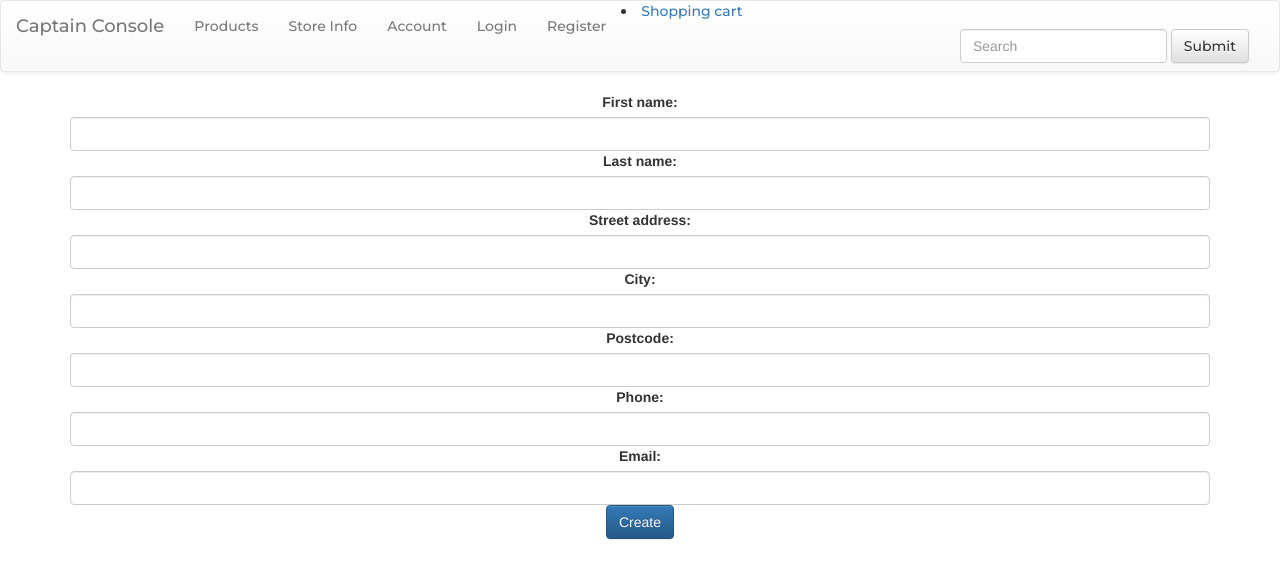
After one commit to runarlevi/VN2_hopur54, a Django app: page /shoppingcart/checkout in a window 1280 px wide. The commit adds this page. Shown: the top 579 px of the page. Run offline with Django 3.2, Linux system fonts and the light colour scheme; some libraries are stand-ins or nearby versions.

Commit message:
vonandi fer ekki allt í fokk

```diff
--- a/captain_console/urls.py
+++ b/captain_console/urls.py
@@ -23,5 +23,5 @@ urlpatterns = [
     path('storeinfo/', include('store_info.urls')),
     path('account/', include('account.urls')),
     path('user/', include('user.urls')),
-    path('shoppingcart/', include('cart.urls')),
+    path('shoppingcart/', include('cart.urls'))
 ]
--- /dev/null
+++ b/cart/forms/checkout_form.py
@@ -0,0 +1,18 @@
+from django.forms import ModelForm, widgets
+
+from cart.models import ShoppingCart, CheckoutForm
+
+
+class CheckoutForms(ModelForm):
+    class Meta:
+        model = CheckoutForm
+        exclude = ['id']
+        widgets = {
+            'first_name': widgets.TextInput(attrs={'class': 'form-control'}),
+            'last_name': widgets.TextInput(attrs={'class': 'form-control'}),
+            'street_address': widgets.TextInput(attrs={'class': 'form-control'}),
+            'city': widgets.TextInput(attrs={'class': 'form-control'}),
+            'postcode': widgets.TextInput(attrs={'class': 'form-control'}),
+            'phone': widgets.TextInput(attrs={'class': 'form-control'}),
+            'email': widgets.TextInput(attrs={'class': 'form-control'}),
+        }
--- a/cart/models.py
+++ b/cart/models.py
@@ -1,12 +1,22 @@
 from django.db import models
+from django.utils.deconstruct import deconstructible
+
 from products.models import Product
 from user.models import Profile
 
 class ShoppingCart(models.Model):
     user = models.ForeignKey(Profile, on_delete=models.CASCADE)
     product = models.ForeignKey(Product, on_delete=models.CASCADE)
-    price = models.FloatField(Product.price)
     quantity = models.DecimalField(max_digits=5, decimal_places=0)
 
     def __str__(self):
         return str(self.product_id)
+
+class CheckoutForm(models.Model):
+    first_name = models.CharField(max_length=30)
+    last_name = models.CharField(max_length=30)
+    street_address = models.CharField(max_length=30)
+    city = models.CharField(max_length=30)
+    postcode = models.CharField(max_length=30)
+    phone = models.CharField(max_length=30)
+    email = models.EmailField(max_length=100)
--- a/cart/urls.py
+++ b/cart/urls.py
@@ -2,6 +2,6 @@ from django.urls import path
 from . import views
 
 urlpatterns = [
-    # http://localhost:8000/home
-    path('', views.index, name="shopping-cart-index"),
+    path('<int:id>', views.index, name="shopping-cart-index"),
+    path('checkout', views.checkout, name="checkout")
 ]
--- a/cart/views.py
+++ b/cart/views.py
@@ -1,7 +1,22 @@
-from django.shortcuts import render
-from cart.models import ShoppingCart
+from django.shortcuts import render, redirect
+
+from cart.forms.checkout_form import CheckoutForms
+from cart.models import ShoppingCart, CheckoutForm
 
 
-def index(request):
+def index(request, id):
     context = {'cart': ShoppingCart.objects.all()}
     return render(request, 'cart/index.html', context)
+
+
+def checkout(request):
+    if request.method == 'POST':
+        form = CheckoutForms(request.POST)
+        if form.is_valid():
+            form.save()
+            return redirect('home-index')
+    else:
+        form = CheckoutForms()
+    return render(request, 'cart/checkout.html', {
+        'form': form
+    })
--- /dev/null
+++ b/templates/cart/checkout.html
@@ -0,0 +1,8 @@
+{% extends 'base.html' %}
+{% block content %}
+    <form class="form form-horizontal" action="{% url 'checkout' %}" method="post">
+        {% csrf_token %}
+        {{ form }}
+        <input type="submit" value="Create" class="btn btn-primary">
+    </form>
+{% endblock %}
--- a/templates/navbar.html
+++ b/templates/navbar.html
@@ -32,6 +32,8 @@
                 <img src="{{ user.profile.profile_image }}" alt="" class="profile-image">
             {% endif %}
 
+            <li><a href="{% url 'shopping-cart-index' user.id %}">Shopping cart</a></li>
+
             <form class="navbar-form navbar-right" role="search">
                 <div class="form-group">
                     <input type="text" class="form-control" placeholder="Search">
--- a/user/urls.py
+++ b/user/urls.py
@@ -7,5 +7,4 @@ urlpatterns = [
     path('login', LoginView.as_view(template_name='user/login.html'), name='login'),
     path('logout', LogoutView.as_view(next_page='login'), name='logout'),
     path('profile', views.profile, name='profile'),
-    path('<int:id>/shoppingcart', views.shopping_cart, name='shoppingcart'),
 ]
--- a/user/views.py
+++ b/user/views.py
@@ -28,7 +28,3 @@ def profile(request):
     return render(request, 'user/profile.html', {
         'form': ProfileForm(instance=profile)
     })
-
-def shopping_cart(request, id):
-    context = {'cart': ShoppingCart.objects.filter(user_id=id)}
-    return render(request, 'cart/index.html', context)
```
Also changed, not shown: products/views.py (+6 -4 lines), templates/cart/index.html (+6 -2 lines), cart/migrations/0001_initial.py, cart/migrations/0002_shoppingcart_price.py (deleted), 1 other file.
